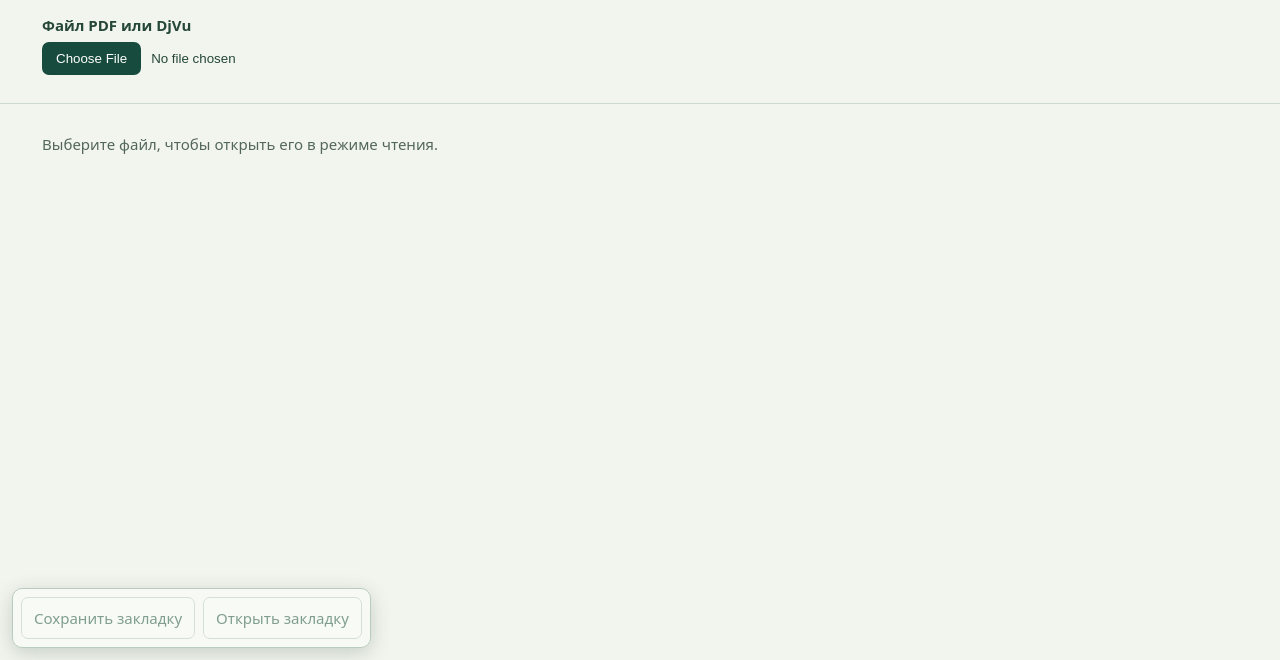
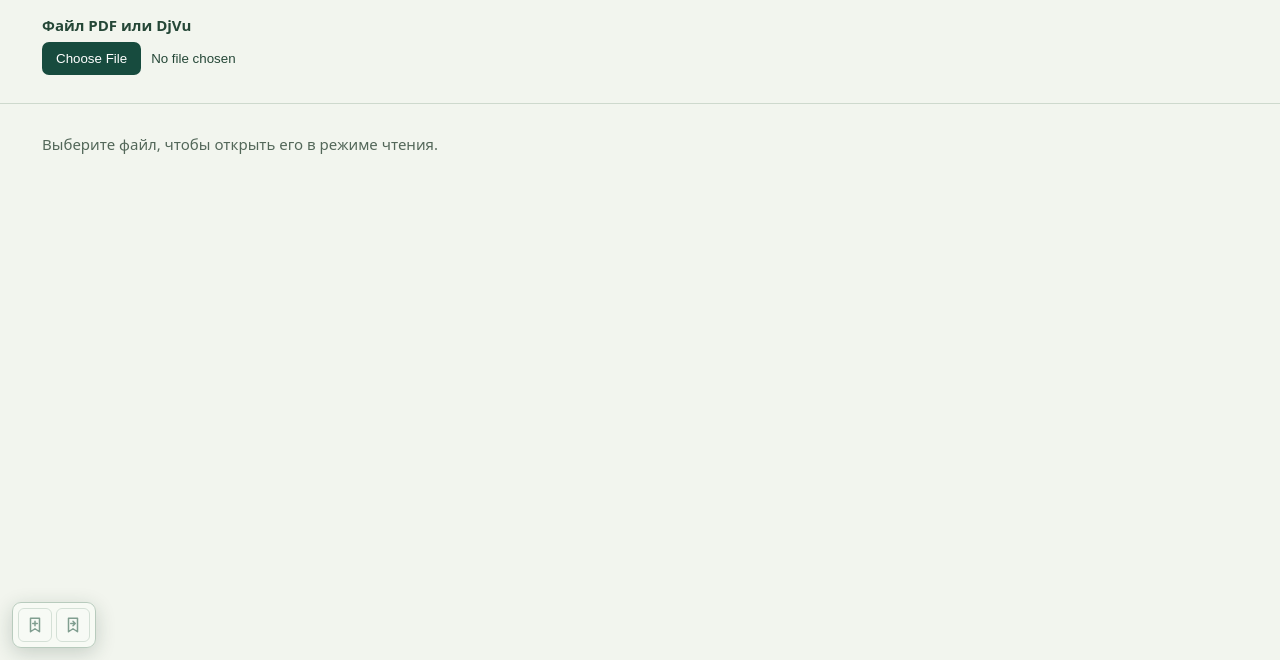
Before and after one commit to RenatAmirov/slovolupa, a website with bundled scripts: page extension/pdf.html in a window 1280 px wide. Shown: the part 140-800 px from the top of the page. Built offline with nearby package versions, Linux system fonts and the light colour scheme.

Commit message:
Compact bookmark controls with icons

```diff
--- a/extension/pdf.html
+++ b/extension/pdf.html
@@ -13,8 +13,9 @@
   label { display: block; font-weight: 600; margin-bottom: 5px; }
   input { max-width: 100%; }
   input::file-selector-button { background: #174b3e; color: white; border: 0; border-radius: 7px; padding: 9px 14px; margin-right: 10px; cursor: pointer; }
-  .reader-actions { position: fixed; left: max(12px, env(safe-area-inset-left)); bottom: max(12px, env(safe-area-inset-bottom)); z-index: 1000; display: flex; flex-wrap: wrap; gap: 8px; max-width: calc(100vw - 24px); padding: 8px; border: 1px solid #b8cbbd; border-radius: 10px; background: #f7faf5ee; box-shadow: 0 5px 20px #18352833; backdrop-filter: blur(6px); }
-  .reader-actions button { border: 1px solid #b8cbbd; border-radius: 7px; padding: 8px 12px; background: #f7faf5; color: #20533e; font: inherit; cursor: pointer; }
+  .reader-actions { position: fixed; left: max(12px, env(safe-area-inset-left)); bottom: max(12px, env(safe-area-inset-bottom)); z-index: 1000; display: flex; gap: 4px; max-width: calc(100vw - 24px); padding: 5px; border: 1px solid #b8cbbd; border-radius: 9px; background: #f7faf5ee; box-shadow: 0 5px 20px #18352833; backdrop-filter: blur(6px); }
+  .reader-actions button { display: grid; place-items: center; width: 34px; height: 34px; padding: 5px; border: 1px solid #b8cbbd; border-radius: 6px; background: #f7faf5; color: #20533e; cursor: pointer; }
+  .reader-actions svg { width: 18px; height: 18px; fill: none; stroke: currentColor; stroke-width: 2; stroke-linecap: round; stroke-linejoin: round; }
   .reader-actions button:hover:not(:disabled) { background: #e5f0e5; } .reader-actions button:disabled { opacity: .55; cursor: not-allowed; }
   section { background: #fff; border: 1px solid #d8e1d7; border-radius: 12px; padding: 12px clamp(14px, 5vw, 36px) 20px; margin: 0 0 18px; }
   section h2 { color: #5d7364; font-size: 13px; font-weight: 600; }
@@ -37,8 +38,12 @@
   <article id="document" aria-label="Страницы документа"></article>
 </main>
 <div class="reader-actions" aria-label="Закладки чтения">
-  <button id="save-bookmark" type="button" disabled>Сохранить закладку</button>
-  <button id="open-bookmark" type="button" disabled>Открыть закладку</button>
+  <button id="save-bookmark" type="button" disabled aria-label="Сохранить закладку" title="Сохранить закладку">
+    <svg viewBox="0 0 24 24" aria-hidden="true"><path d="M6 3h12v18l-6-4-6 4z"/><path d="M12 7v6M9 10h6"/></svg>
+  </button>
+  <button id="open-bookmark" type="button" disabled aria-label="Открыть закладку" title="Открыть закладку">
+    <svg viewBox="0 0 24 24" aria-hidden="true"><path d="M6 3h12v18l-6-4-6 4z"/><path d="M9 10h6M12 7l3 3-3 3"/></svg>
+  </button>
 </div>
 <script src="content.js"></script>
 <script type="module" src="pdf-reader.mjs"></script>
```
Also changed, not shown: src/pdf.html (+9 -4 lines).
